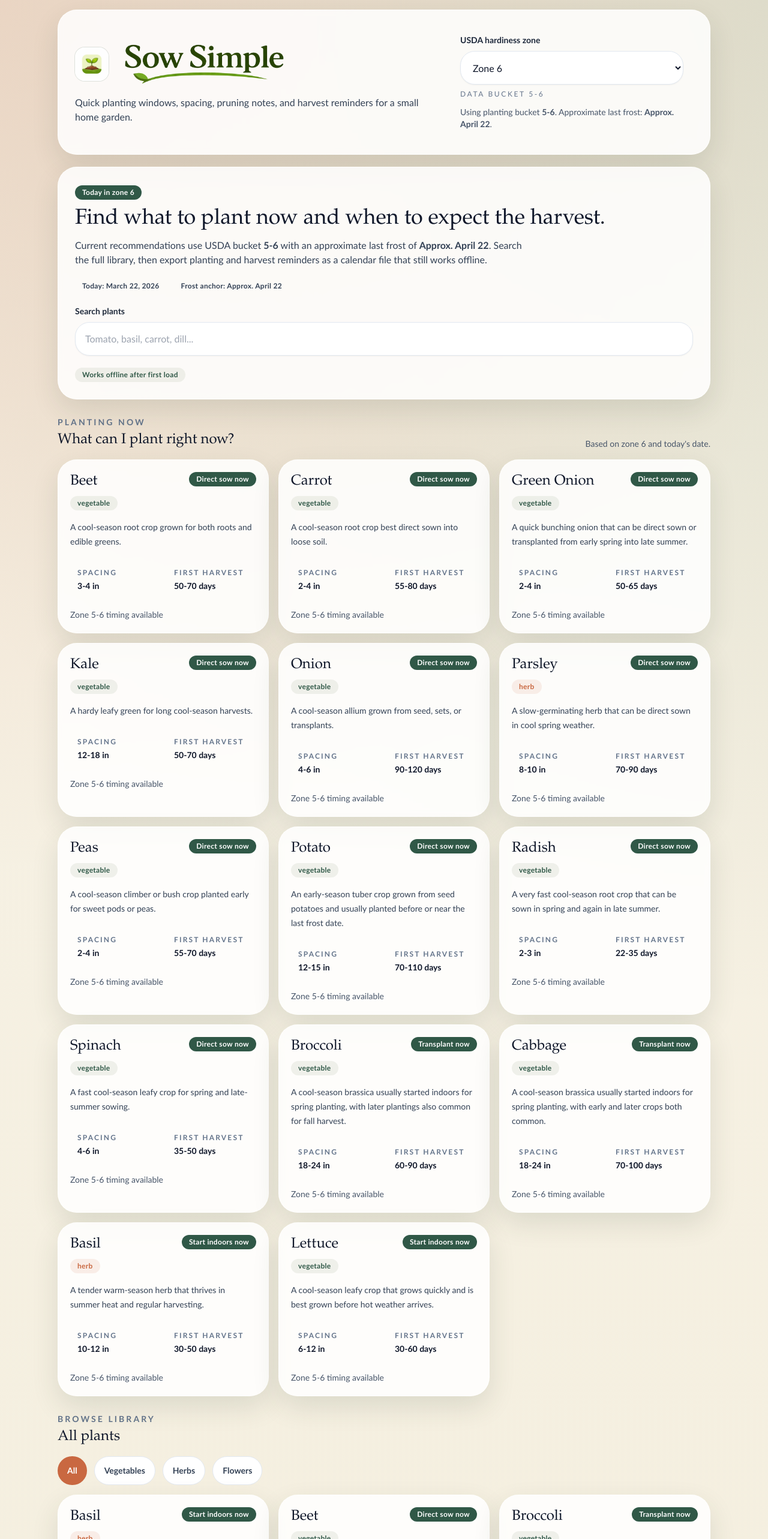
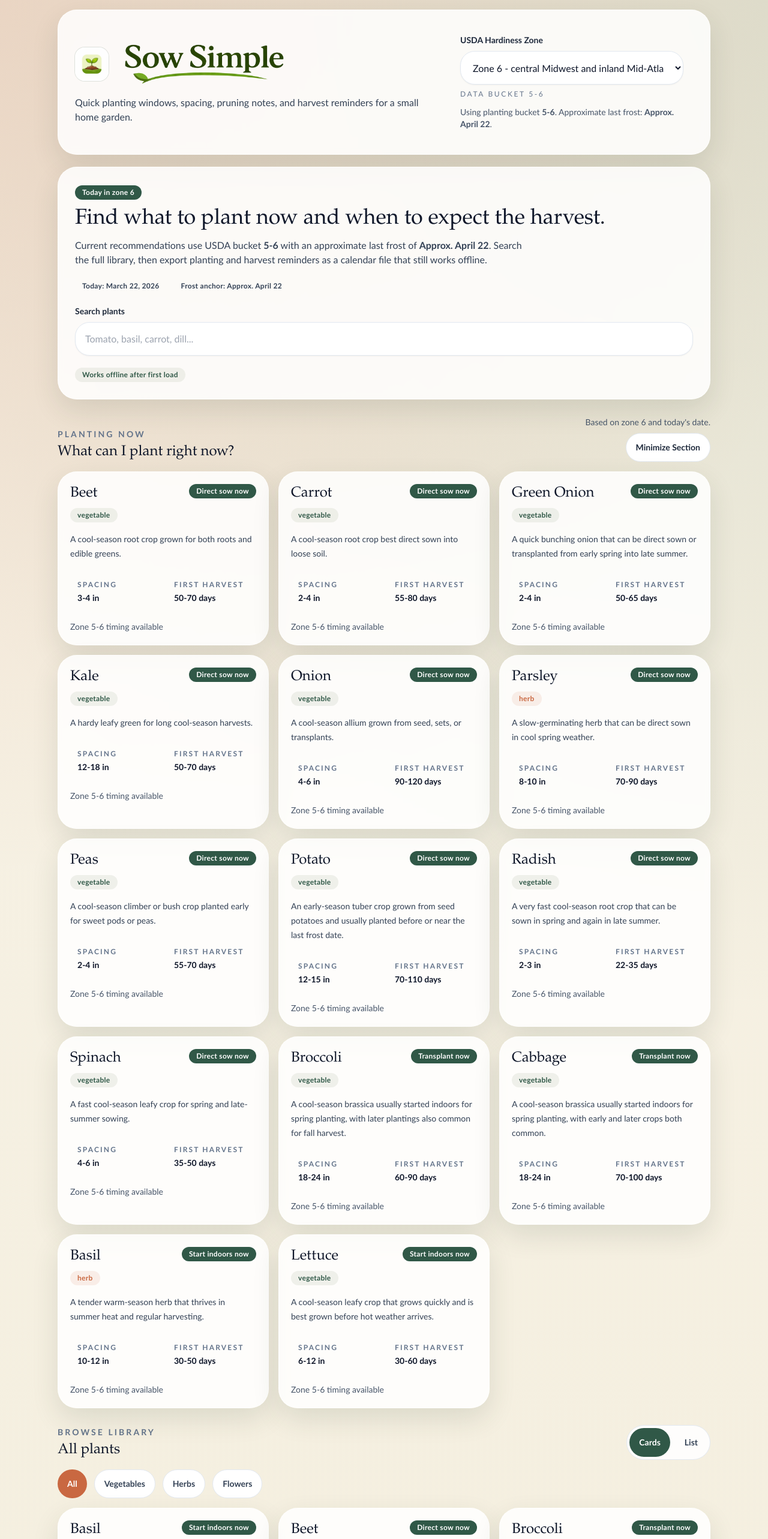
Before and after one commit to HelpfulEngineer/SowSimple, a React (Vite) app: page /#/ in a window 1280 px wide. Shown: the top 2566 px of the page at 60% size. Built offline with nearby package versions, Linux system fonts and the light colour scheme.

Commit message:
feat: Add minimize and list-view

```diff
--- a/src/components/PlantCard.tsx
+++ b/src/components/PlantCard.tsx
@@ -11,16 +11,73 @@ type PlantCardProps = {
   plant: Plant;
   zoneRange: ZoneRange;
   statusLabel?: string;
+  variant?: "card" | "list";
 };
 
 export function PlantCard({
   plant,
   zoneRange,
-  statusLabel
+  statusLabel,
+  variant = "card"
 }: PlantCardProps) {
   const hasZoneTiming = plant.plantingWindows.some(
     (window) => window.zoneRange === zoneRange
   );
+  const timingText = hasZoneTiming
+    ? `Zone ${zoneRange} timing available`
+    : "Detailed timing is still being expanded";
+
+  if (variant === "list") {
+    return (
+      <Link
+        to={`/plant/${plant.id}`}
+        className="surface-card block px-4 py-4 transition duration-150 hover:border-moss/25 hover:shadow-xl focus:outline-none focus:ring-2 focus:ring-pine/35 focus:ring-offset-2 sm:px-5"
+      >
+        <div className="flex flex-col gap-4 sm:flex-row sm:items-start sm:justify-between">
+          <div className="min-w-0 flex-1">
+            <div className="flex flex-wrap items-center gap-2">
+              <p className="font-display text-xl text-slate-900 sm:text-2xl">
+                {plant.name}
+              </p>
+              <span className={`label-chip ${categoryStyles[plant.category]}`}>
+                {plant.category}
+              </span>
+              {statusLabel ? (
+                <span className="label-chip bg-pine text-white">
+                  {statusLabel}
+                </span>
+              ) : null}
+            </div>
+
+            <p className="mt-3 text-sm leading-6 text-slate-700">
+              {plant.summary}
+            </p>
+
+            <p className="mt-3 text-sm text-slate-600">{timingText}</p>
+          </div>
+
+          <dl className="grid min-w-full grid-cols-2 gap-3 text-sm text-slate-700 sm:min-w-[14rem] sm:max-w-[14rem]">
+            <div className="rounded-2xl bg-slate-900/4 p-3">
+              <dt className="text-xs font-semibold uppercase tracking-[0.18em] text-slate-500">
+                Spacing
+              </dt>
+              <dd className="mt-1 font-semibold text-slate-900">
+                {plant.spacing.minInches}-{plant.spacing.maxInches} in
+              </dd>
+            </div>
+            <div className="rounded-2xl bg-slate-900/4 p-3">
+              <dt className="text-xs font-semibold uppercase tracking-[0.18em] text-slate-500">
+                First harvest
+              </dt>
+              <dd className="mt-1 font-semibold text-slate-900">
+                {plant.harvest.daysToFirstHarvestMin}-{plant.harvest.daysToFirstHarvestMax} days
+              </dd>
+            </div>
+          </dl>
+        </div>
+      </Link>
+    );
+  }
 
   return (
     <Link
@@ -61,11 +118,7 @@ export function PlantCard({
         </div>
       </dl>
 
-      <p className="mt-4 text-sm text-slate-600">
-        {hasZoneTiming
-          ? `Zone ${zoneRange} timing available`
-          : "Detailed timing is still being expanded"}
-      </p>
+      <p className="mt-4 text-sm text-slate-600">{timingText}</p>
     </Link>
   );
 }
--- a/src/components/ZonePicker.tsx
+++ b/src/components/ZonePicker.tsx
@@ -1,4 +1,9 @@
-import { getZoneRange, USDA_ZONES, type USDAZone } from "../lib/zones";
+import {
+  getZoneRange,
+  USDA_ZONE_REGIONS,
+  USDA_ZONES,
+  type USDAZone
+} from "../lib/zones";
 
 type ZonePickerProps = {
   value: USDAZone;
@@ -9,17 +14,17 @@ export function ZonePicker({ value, onChange }: ZonePickerProps) {
   return (
     <label className="block">
       <span className="mb-2 block text-sm font-semibold text-slate-800">
-        USDA hardiness zone
+        USDA Hardiness Zone
       </span>
       <select
         value={value}
         onChange={(event) => onChange(event.target.value as USDAZone)}
         className="field-shell"
-        aria-label="Select USDA hardiness zone"
+        aria-label="Select USDA Hardiness Zone"
       >
         {USDA_ZONES.map((zone) => (
           <option key={zone} value={zone}>
-            Zone {zone}
+            Zone {zone} - {USDA_ZONE_REGIONS[zone]}
           </option>
         ))}
       </select>
--- a/src/lib/storage.ts
+++ b/src/lib/storage.ts
@@ -2,6 +2,13 @@ import { isUSDAZone, type USDAZone } from "./zones";
 
 const ZONE_KEY = "harvest-tracker-zone";
 const RECENTS_KEY = "harvest-tracker-recents";
+const LIBRARY_VIEW_KEY = "sow-simple-library-view";
+
+export type LibraryView = "cards" | "list";
+
+function isLibraryView(value: string | null): value is LibraryView {
+  return value === "cards" || value === "list";
+}
 
 export function getStoredZone(): USDAZone | null {
   try {
@@ -40,3 +47,20 @@ export function pushRecentPlantId(plantId: string): void {
     // ignore storage errors
   }
 }
+
+export function getStoredLibraryView(): LibraryView {
+  try {
+    const value = localStorage.getItem(LIBRARY_VIEW_KEY);
+    return isLibraryView(value) ? value : "cards";
+  } catch {
+    return "cards";
+  }
+}
+
+export function setStoredLibraryView(view: LibraryView): void {
+  try {
+    localStorage.setItem(LIBRARY_VIEW_KEY, view);
+  } catch {
+    // ignore storage errors
+  }
+}
--- a/src/lib/zones.ts
+++ b/src/lib/zones.ts
@@ -3,6 +3,17 @@ import type { ZoneRange } from "../types/plant";
 export const USDA_ZONES = ["3", "4", "5", "6", "7", "8", "9", "10"] as const;
 
 export type USDAZone = (typeof USDA_ZONES)[number];
+
+export const USDA_ZONE_REGIONS: Record<USDAZone, string> = {
+  "3": "far northern interior and colder mountain areas",
+  "4": "northern Plains and upper Midwest",
+  "5": "Great Lakes and interior Northeast",
+  "6": "central Midwest and inland Mid-Atlantic",
+  "7": "Mid-South and inland Southeast",
+  "8": "Southeast and Pacific Northwest coast",
+  "9": "Deep South, southern Texas, and coastal California",
+  "10": "South Florida and warmest coastal southern California"
+};
 
 export function isUSDAZone(value: string | null): value is USDAZone {
   return USDA_ZONES.includes(value as USDAZone);
--- a/src/pages/HomePage.tsx
+++ b/src/pages/HomePage.tsx
@@ -14,7 +14,12 @@ import {
   searchPlants,
   type PlantCategoryFilter
 } from "../lib/searchPlants";
-import { getRecentPlantIds } from "../lib/storage";
+import {
+  getRecentPlantIds,
+  getStoredLibraryView,
+  setStoredLibraryView,
+  type LibraryView
+} from "../lib/storage";
 import { getZoneRange } from "../lib/zones";
 
 const statusOrder: Record<string, number> = {
@@ -28,10 +33,16 @@ export function HomePage() {
   const { selectedZone } = useAppOutletContext();
   const [query, setQuery] = useState("");
   const [category, setCategory] = useState<PlantCategoryFilter>("all");
+  const [libraryView, setLibraryView] = useState<LibraryView>(() =>
+    getStoredLibraryView()
+  );
+  const [isPlantingNowCollapsed, setPlantingNowCollapsed] = useState(false);
   const [recentIds, setRecentIds] = useState<string[]>(() => getRecentPlantIds());
 
   const today = normalizeCalendarDate(new Date());
   const deferredQuery = useDeferredValue(query);
+  const isFiltering =
+    deferredQuery.trim().length > 0 || category !== "all";
   const zoneRange = getZoneRange(selectedZone);
   const frost = LAST_FROST_BY_ZONE[zoneRange];
   const plantableNow = getPlantsPlantableNow(plants, zoneRange, today).sort(
@@ -51,6 +62,21 @@ export function HomePage() {
   useEffect(() => {
     setRecentIds(getRecentPlantIds());
   }, [location.key]);
+
+  useEffect(() => {
+    setStoredLibraryView(libraryView);
+  }, [libraryView]);
+
+  useEffect(() => {
+    if (isFiltering) {
+      setPlantingNowCollapsed(true);
+    }
+  }, [isFiltering]);
+
+  const libraryLayoutClass =
+    libraryView === "cards"
+      ? "grid gap-4 sm:grid-cols-2 xl:grid-cols-3"
+      : "space-y-3";
 
   return (
     <div className="space-y-7 pb-6">
@@ -86,7 +112,7 @@ export function HomePage() {
       </section>
 
       <section className="space-y-4">
-        <div className="flex items-end justify-between gap-4">
+        <div className="flex flex-col gap-3 sm:flex-row sm:items-end sm:justify-between">
           <div>
             <p className="text-sm font-semibold uppercase tracking-[0.22em] text-slate-500">
               Planting Now
@@ -95,12 +121,30 @@ export function HomePage() {
               What can I plant right now?
             </h2>
           </div>
-          <p className="text-sm text-slate-600">
-            Based on zone {selectedZone} and today&apos;s date.
-          </p>
+          <div className="flex flex-col items-start gap-2 sm:items-end">
+            <p className="text-sm text-slate-600">
+              Based on zone {selectedZone} and today&apos;s date.
+            </p>
+            <button
+              type="button"
+              onClick={() => setPlantingNowCollapsed((collapsed) => !collapsed)}
+              className="action-button-secondary"
+              aria-expanded={!isPlantingNowCollapsed}
+            >
+              {isPlantingNowCollapsed
+                ? `Show Section (${plantableNow.length})`
+                : "Minimize Section"}
+            </button>
+          </div>
         </div>
 
-        {plantableNow.length > 0 ? (
+        {isPlantingNowCollapsed ? (
+          <div className="surface-card px-5 py-4 text-sm text-slate-700 sm:px-6">
+            {plantableNow.length > 0
+              ? `${plantableNow.length} plants are currently in a live planting window for zone ${selectedZone}.`
+              : "Nothing is inside a live planting window today."}
+          </div>
+        ) : plantableNow.length > 0 ? (
           <div className="grid gap-4 sm:grid-cols-2 xl:grid-cols-3">
             {plantableNow.map((match) => (
               <PlantCard
@@ -119,7 +163,7 @@ export function HomePage() {
         )}
       </section>
 
-      {recentPlants.length > 0 ? (
+      {recentPlants.length > 0 && !isFiltering ? (
         <section className="space-y-4">
           <div>
             <p className="text-sm font-semibold uppercase tracking-[0.22em] text-slate-500">
@@ -145,25 +189,54 @@ export function HomePage() {
 
       <section className="space-y-4">
         <div className="space-y-4">
-          <div>
+          <div className="flex flex-col gap-4 lg:flex-row lg:items-end lg:justify-between">
+            <div>
             <p className="text-sm font-semibold uppercase tracking-[0.22em] text-slate-500">
               Browse Library
             </p>
             <h2 className="mt-1 font-display text-2xl text-slate-900">
               All plants
             </h2>
+            </div>
+            <div className="flex items-center gap-2 self-start rounded-full border border-slate-200 bg-white/90 p-1">
+              <button
+                type="button"
+                onClick={() => setLibraryView("cards")}
+                className={
+                  libraryView === "cards"
+                    ? "action-button bg-pine px-4 py-2 text-white hover:bg-pine/90"
+                    : "action-button bg-transparent px-4 py-2 text-slate-700 hover:bg-slate-100"
+                }
+                aria-pressed={libraryView === "cards"}
+              >
+                Cards
+              </button>
+              <button
+                type="button"
+                onClick={() => setLibraryView("list")}
+                className={
+                  libraryView === "list"
+                    ? "action-button bg-pine px-4 py-2 text-white hover:bg-pine/90"
+                    : "action-button bg-transparent px-4 py-2 text-slate-700 hover:bg-slate-100"
+                }
+                aria-pressed={libraryView === "list"}
+              >
+                List
+              </button>
+            </div>
           </div>
           <FilterChips value={category} onChange={setCategory} />
         </div>
 
         {filteredPlants.length > 0 ? (
-          <div className="grid gap-4 sm:grid-cols-2 xl:grid-cols-3">
+          <div className={libraryLayoutClass}>
             {filteredPlants.map((plant) => (
               <PlantCard
                 key={plant.id}
                 plant={plant}
                 zoneRange={zoneRange}
                 statusLabel={liveLabels.get(plant.id)}
+                variant={libraryView === "cards" ? "card" : "list"}
               />
             ))}
           </div>
```
